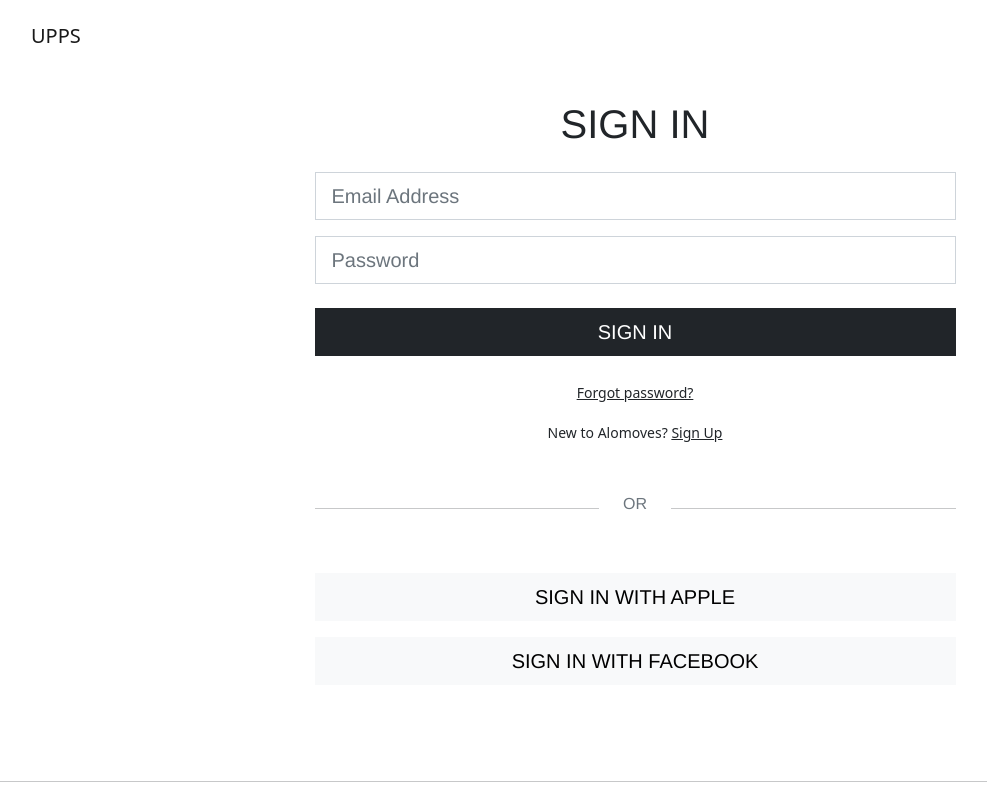
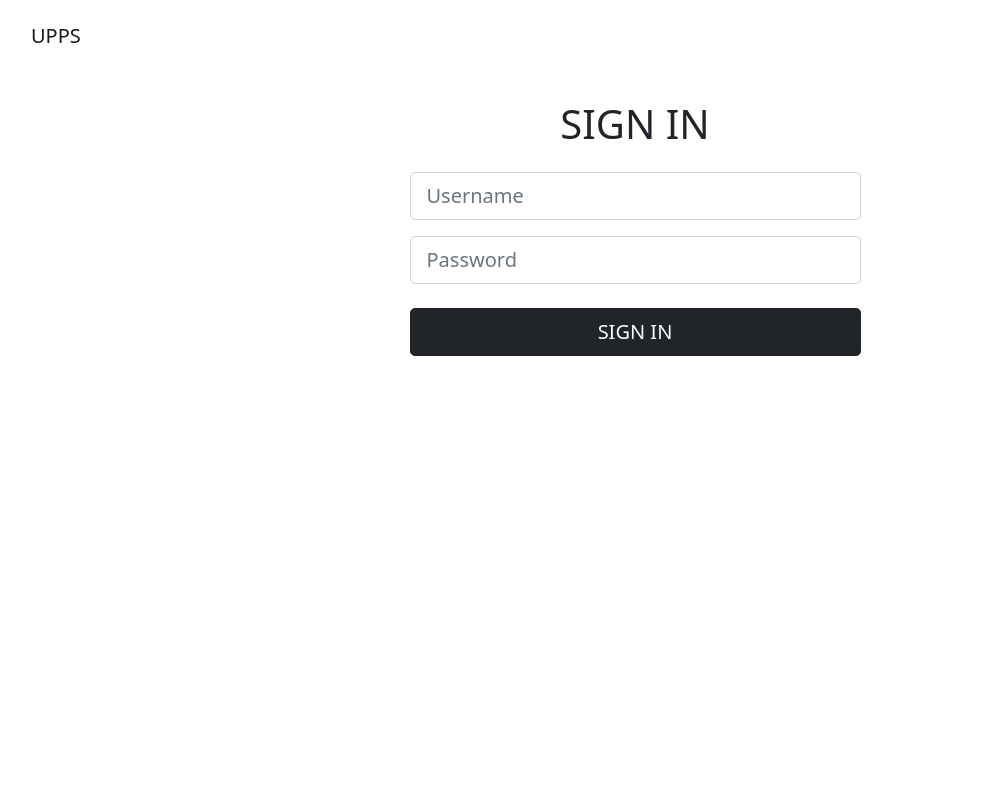
Before and after one commit to Wenangsani/upps, a Svelte app: page /login in a window 1280 px wide. Shown: the top 800 px of the page, without its empty margins (5-992 px from the left). Built offline with nearby package versions, Linux system fonts and the light colour scheme.

Commit message:
last today

```diff
--- a/package.json
+++ b/package.json
@@ -9,14 +9,14 @@
   "devDependencies": {
     "@rollup/plugin-commonjs": "^14.0.0",
     "@rollup/plugin-node-resolve": "^8.0.0",
-    "rollup": "^2.36.2",
+    "rollup": "^2.41.2",
     "rollup-plugin-livereload": "^2.0.0",
     "rollup-plugin-svelte": "^6.1.1",
     "rollup-plugin-terser": "^7.0.2",
-    "svelte": "^3.31.2",
+    "svelte": "^3.35.0",
     "svelte-routing": "^1.5.0"
   },
   "dependencies": {
-    "sirv-cli": "^1.0.0"
+    "sirv-cli": "^1.0.11"
   }
 }
--- a/src/pages/Home.svelte
+++ b/src/pages/Home.svelte
@@ -89,7 +89,7 @@
                 : "list-group-item"}
             >
               <h6 on:click={() => openform(h, i)} style="cursor:pointer">
-                {Name}
+                {i + 1} . {Name}
               </h6>
               <div class={hidden === false ? "d-block" : "d-none"}>
                 <div class="mt-2 p-2">
--- a/src/pages/Login.svelte
+++ b/src/pages/Login.svelte
@@ -1,6 +1,5 @@
 <script>
   import NavbarGuest from "../component/navbar_guest.svelte";
-  import Footer from "../component/footer.svelte";
   import { link } from "svelte-routing";
 </script>
 
@@ -8,74 +7,30 @@
 
 <div class="container mb-4" style="margin-top:100px;">
   <div class="row justify-content-md-center mt-4">
-    <div class="col-md-7">
-      <div class="text-center text-arq">
+    <div class="col-md-5">
+      <div class="text-center">
         <h1>SIGN IN</h1>
       </div>
       <div>
         <div class="mt-4 mb-3">
           <input
-            type="email"
-            class="form-control form-control-lg no-radius text-arq"
-            placeholder="Email Address"
-          />
+            type="text"
+            class="form-control form-control-lg"
+            placeholder="Username" />
         </div>
-        <div class="mb-4">
+        <div class="mb-4 mb-3">
           <input
             type="password"
-            class="form-control form-control-lg no-radius text-arq"
-            placeholder="Password"
-          />
+            class="form-control form-control-lg"
+            placeholder="Password" />
         </div>
         <div class="d-grid gap-2">
-          <button type="button" class="btn btn-dark btn-lg no-radius text-arq"
-            >SIGN IN</button
-          >
+          <button type="button" class="btn btn-dark btn-lg">SIGN IN</button>
         </div>
       </div>
-      <div class="text-center mt-4">
-        <small><a href="#!" class="text-dark">Forgot password?</a></small>
-      </div>
-      <div class="text-center mt-3">
-        <small
-          >New to Alomoves? <a href="/register" class="text-dark" use:link>Sign Up</a></small
-        >
-      </div>
-
-      <div class="row my-4 py-4">
-        <div class="col"><hr /></div>
-        <div class="col-auto text-muted text-arq">OR</div>
-        <div class="col"><hr /></div>
-      </div>
-
-      <div class="d-grid gap-2">
-        <button type="button" class="btn btn-light btn-lg no-radius text-arq"
-          >SIGN IN WITH APPLE</button
-        >
-      </div>
-
-      <div class="d-grid gap-2 mt-3 mb-4">
-        <button type="button" class="btn btn-light btn-lg no-radius text-arq"
-          >SIGN IN WITH FACEBOOK</button
-        >
-      </div>
-
-      <br/>
-      <br/>
-
     </div>
   </div>
 </div>
 
-<hr />
-
-<Footer />
-
 <style>
-  .text-arq {
-    font-family: "Arquitecta", Helvetica, Arial, sans-serif;
-  }
-  .no-radius {
-    border-radius: 0px !important;
-  }
 </style>
```
Also changed, not shown: 1 other file (tests, documents, lock files or other folders).
